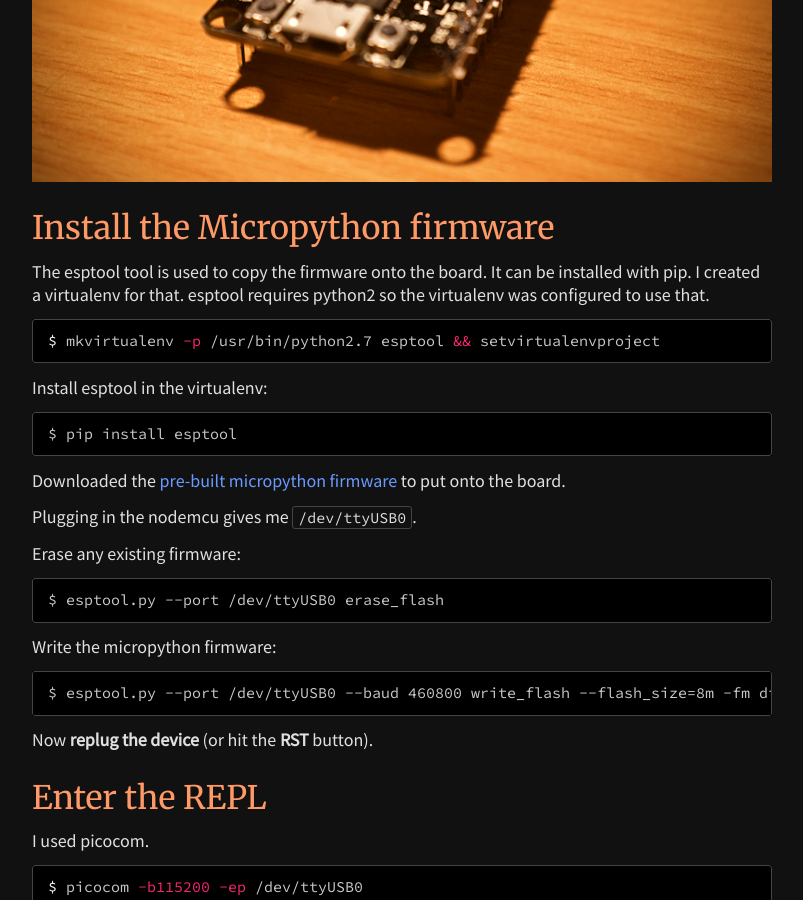
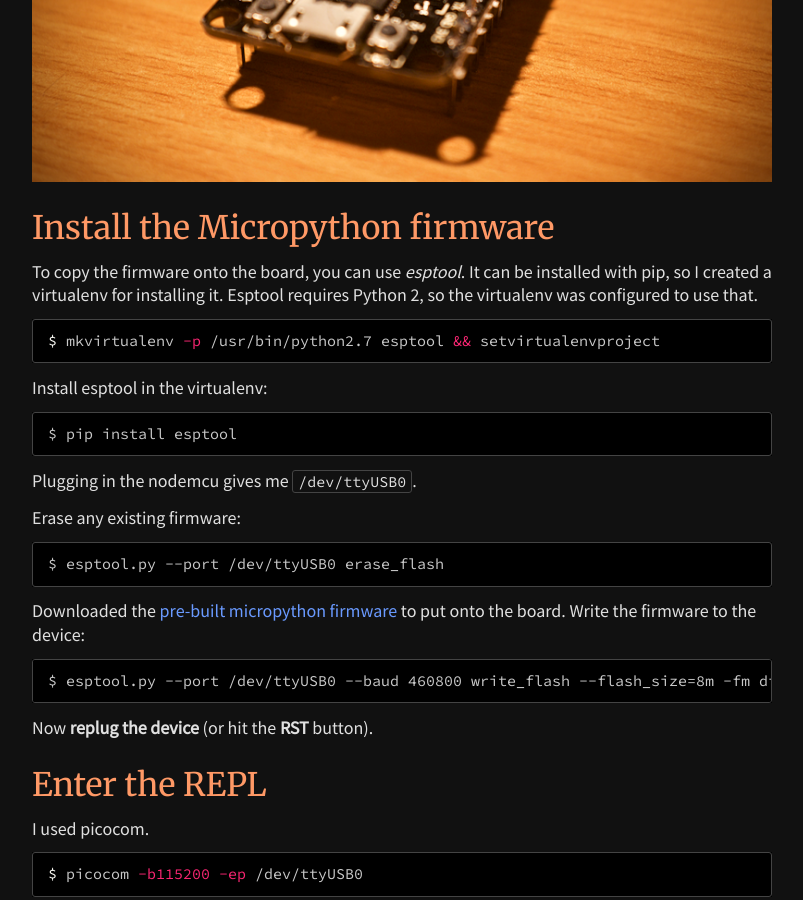
Before and after one commit to explodinglabs/explodinglabs.github.io, a Jekyll site: the page built from _posts/2016-09-01-first-steps-with-micropython.markdown, in a window 1280 px wide and 900 px high, scrolled down 417 px. Shown: the whole window, without its empty margins (238-1041 px from the left). Built offline with Jekyll 4.4.1, drawn with Linux system fonts in a browser that asks for light colours; comment, search, counter and statistics services are not loaded.

Commit message:
Reworked some of the "first steps w/Micropython"

````diff
--- a/_posts/2016-09-01-first-steps-with-micropython.markdown
+++ b/_posts/2016-09-01-first-steps-with-micropython.markdown
@@ -12,9 +12,9 @@ My NodeMCU arrived so I went right ahead and installed Micropython on it.
 Install the Micropython firmware
 ================================
 
-The esptool tool is used to copy the firmware onto the board. It can be
-installed with pip. I created a virtualenv for that. esptool requires python2
-so the virtualenv was configured to use that.
+To copy the firmware onto the board, you can use *esptool*. It can be installed
+with pip, so I created a virtualenv for installing it. Esptool requires Python
+2, so the virtualenv was configured to use that.
 
 ```shell
 $ mkvirtualenv -p /usr/bin/python2.7 esptool && setvirtualenvproject
@@ -26,9 +26,6 @@ Install esptool in the virtualenv:
 $ pip install esptool
 ```
 
-Downloaded the [pre-built micropython firmware](http://micropython.org/download/)
-to put onto the board.
-
 Plugging in the nodemcu gives me `/dev/ttyUSB0`.
 
 Erase any existing firmware:
@@ -37,7 +34,8 @@ Erase any existing firmware:
 $ esptool.py --port /dev/ttyUSB0 erase_flash
 ```
 
-Write the micropython firmware:
+Downloaded the [pre-built micropython firmware](http://micropython.org/download/)
+to put onto the board. Write the firmware to the device:
 
 ```
 $ esptool.py --port /dev/ttyUSB0 --baud 460800 write_flash --flash_size=8m -fm dio 0 esp8266-20160809-v1.8.3.bin
````
